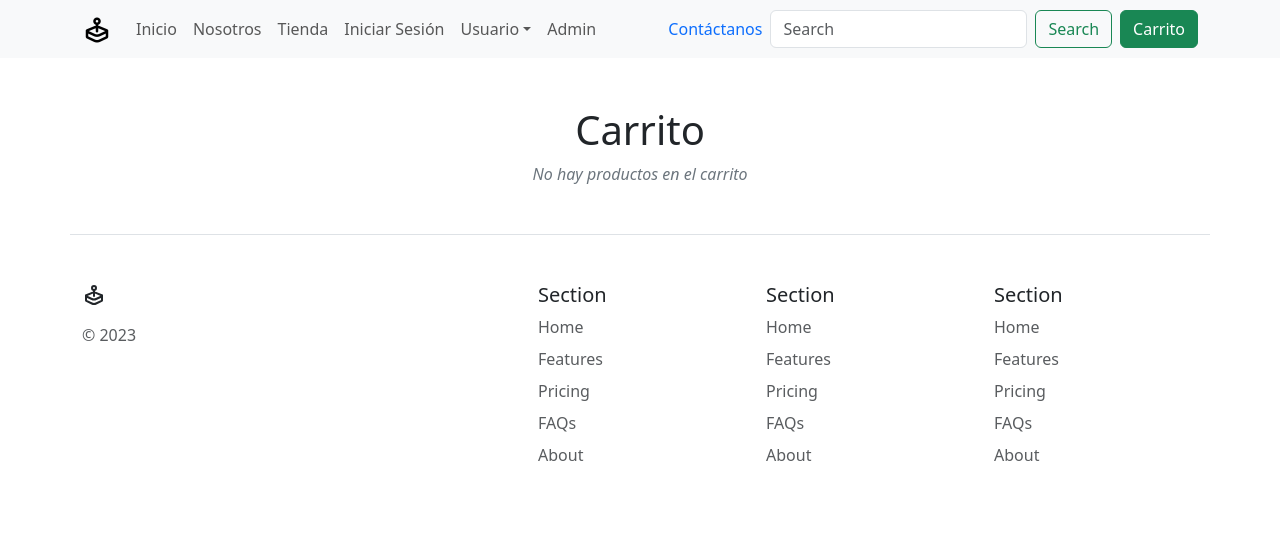
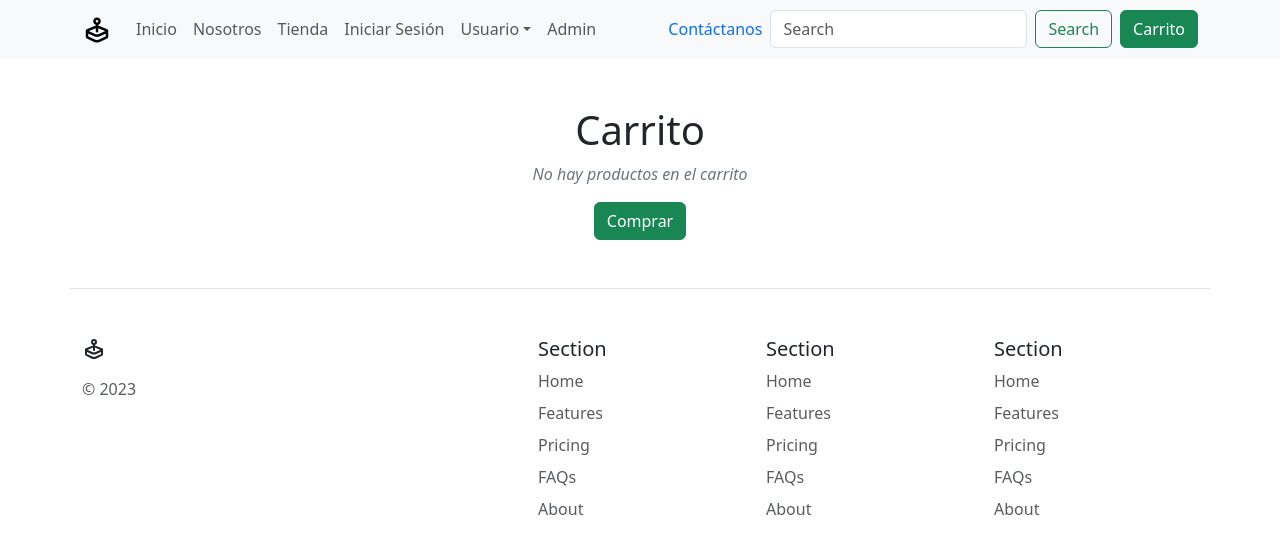
Before and after one commit to Dyegov/ICETEX-client, a React (Vite) app: page /carrito in a window 1280 px wide. Shown: the top 554 px of the page. Built offline with nearby package versions, Linux system fonts and the light colour scheme.

Commit message:
Add buy button with alert

```diff
--- a/src/Pages/Cart.jsx
+++ b/src/Pages/Cart.jsx
@@ -83,6 +83,12 @@ const Cart = () => {
           </tbody>
         </table>
       )}
+      <button
+        className="btn btn-success"
+        onClick={() => alert("Compra realizada con éxito.")}
+      >
+        Comprar
+      </button>
     </div>
   );
 };
```
